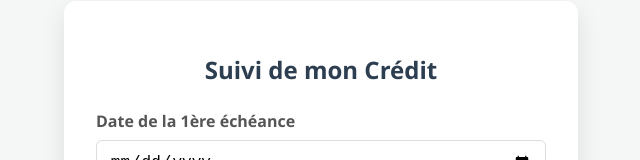
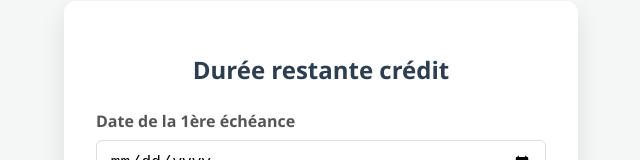
Before and after one commit to stephaneharmandconseils-cmyk/outils, a plain HTML site: page mois_credit.html in a window 1280 px wide. Shown: the part 233-393 px from the top of the page, without its empty margins (319-959 px from the left). Drawn offline with Linux system fonts and the light colour scheme.

Commit message:
Update mois_credit.html

```diff
--- a/mois_credit.html
+++ b/mois_credit.html
@@ -73,7 +73,7 @@
 <body>
 
 <div class="card">
-    <h2>Suivi de mon Crédit</h2>
+    <h2>Durée restante crédit</h2>
 
     <div class="input-group">
         <label for="startDate">Date de la 1ère échéance</label>
```
